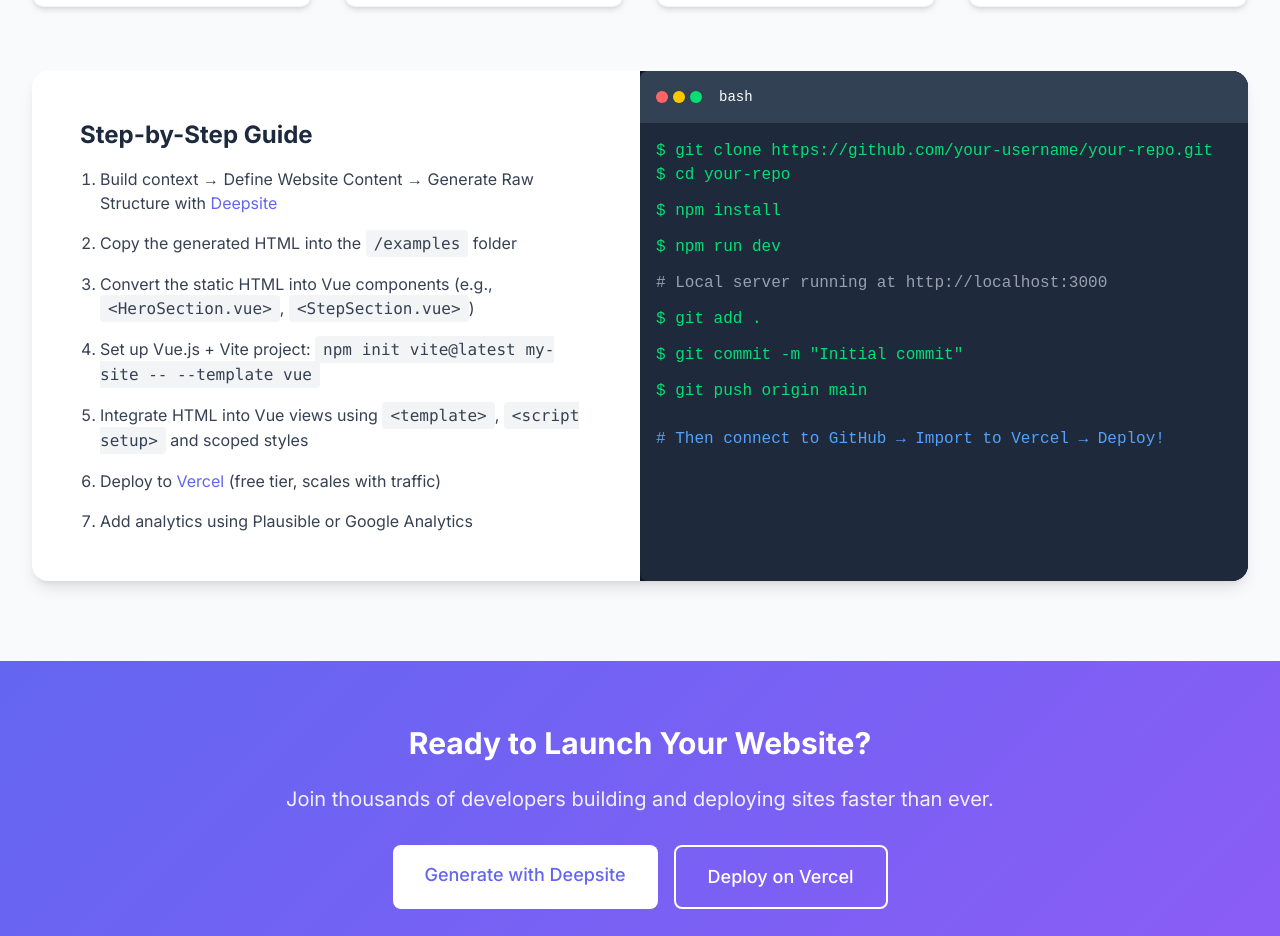
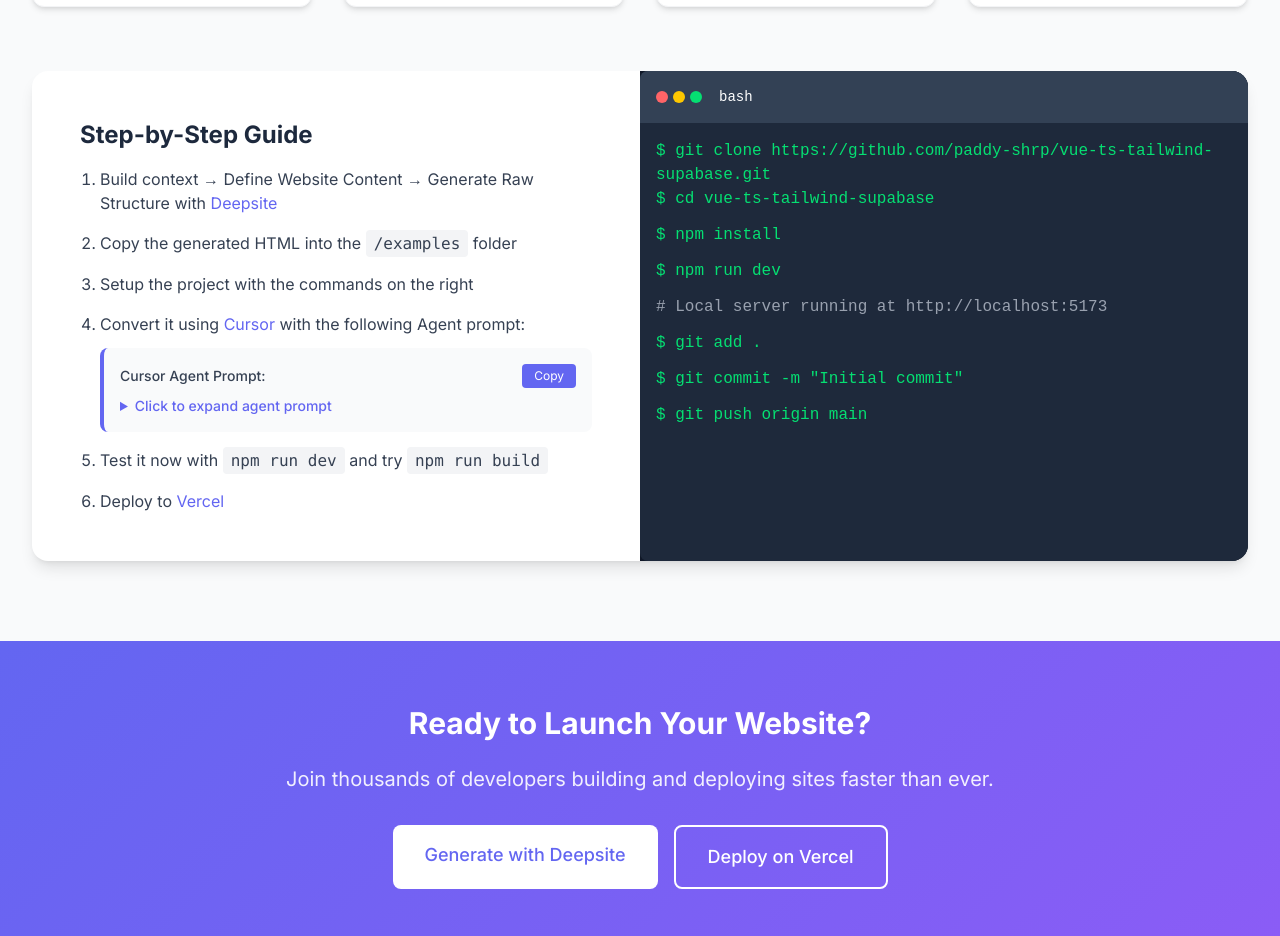
Before and after one commit to paddy-shrp/vue-ts-tailwind, a Vue app: page / in a window 1280 px wide. Shown: the part 1039-1975 px from the top of the page. Built offline with nearby package versions, Linux system fonts and the light colour scheme.

Commit message:
Refactor ProcessSection.vue: convert static HTML to Vue components, add agent prompt functionality with clipboard support, and update project setup instructions for improved clarity and usability.

```diff
--- a/src/components/ProcessSection.vue
+++ b/src/components/ProcessSection.vue
@@ -68,28 +68,40 @@
                                 <code class="bg-gray-100 px-2 py-1 rounded">/examples</code> folder
                             </li>
                             <li>
-                                Convert the static HTML into Vue components (e.g.,
-                                <code class="bg-gray-100 px-2 py-1 rounded">&lt;HeroSection.vue&gt;</code>,
-                                <code class="bg-gray-100 px-2 py-1 rounded">&lt;StepSection.vue&gt;</code>)
+                                Setup the project with the commands on the right
                             </li>
                             <li>
-                                Set up Vue.js + Vite project:
-                                <code
-                                    class="bg-gray-100 px-2 py-1 rounded">npm init vite@latest my-site -- --template vue</code>
+                                Convert it using <a href="https://cursor.com/agents/"
+                                    class="text-primary hover:underline" target="_blank">Cursor</a> with the following
+                                Agent prompt:
+                                <div class="mt-3 p-4 bg-gray-50 rounded-lg border-l-4 border-primary">
+                                    <div class="flex justify-between items-center mb-2">
+                                        <p class="text-sm font-medium text-gray-700">Cursor Agent Prompt:</p>
+                                        <button @click="copyAgentPrompt"
+                                            class="text-xs px-3 py-1 bg-primary text-white rounded hover:bg-primary-dark hover:cursor-pointer transition-colors flex items-center gap-1"
+                                            :class="{ 'bg-green-600': copySuccess }">
+                                            <span v-if="copySuccess">✓ Copied!</span>
+                                            <span v-else>Copy</span>
+                                        </button>
+                                    </div>
+                                    <details class="text-sm text-gray-600">
+                                        <summary
+                                            class="cursor-pointer font-medium text-primary hover:text-primary-dark">
+                                            Click to expand agent prompt
+                                        </summary>
+                                        <div class="mt-2 space-y-2 whitespace-pre-line">{{ agentPrompt }}</div>
+                                    </details>
+                                </div>
                             </li>
                             <li>
-                                Integrate HTML into Vue views using
-                                <code class="bg-gray-100 px-2 py-1 rounded">&lt;template&gt;</code>,
-                                <code class="bg-gray-100 px-2 py-1 rounded">&lt;script setup&gt;</code>
-                                and scoped styles
+                                Test it now with <code class="bg-gray-100 px-2 py-1 rounded">npm run dev</code> and try
+                                <code class="bg-gray-100 px-2 py-1 rounded">npm run build</code>
                             </li>
                             <li>
                                 Deploy to
                                 <a href="https://vercel.com" class="text-primary hover:underline"
                                     target="_blank">Vercel</a>
-                                (free tier, scales with traffic)
                             </li>
-                            <li>Add analytics using Plausible or Google Analytics</li>
                         </ol>
                     </div>
                     <div class="md:w-1/2 bg-gray-900 text-white">
@@ -104,22 +116,19 @@
                             </div>
                             <div class="terminal-content p-4">
                                 <div class="code-line text-green-400">
-                                    $ git clone https://github.com/your-username/your-repo.git
+                                    $ git clone https://github.com/paddy-shrp/vue-ts-tailwind-supabase.git
                                 </div>
-                                <div class="code-line mb-3 text-green-400">$ cd your-repo</div>
+                                <div class="code-line mb-3 text-green-400">$ cd vue-ts-tailwind-supabase</div>
                                 <div class="code-line mb-3 text-green-400">$ npm install</div>
                                 <div class="code-line mb-3 text-green-400">$ npm run dev</div>
                                 <div class="code-line mb-3 text-gray-400">
-                                    # Local server running at http://localhost:3000
+                                    # Local server running at http://localhost:5173
                                 </div>
                                 <div class="code-line mb-3 text-green-400">$ git add .</div>
                                 <div class="code-line mb-3 text-green-400">
                                     $ git commit -m "Initial commit"
                                 </div>
                                 <div class="code-line mb-3 text-green-400">$ git push origin main</div>
-                                <div class="code-line mt-6 text-blue-400">
-                                    # Then connect to GitHub → Import to Vercel → Deploy!
-                                </div>
                             </div>
                         </div>
                     </div>
@@ -128,3 +137,32 @@
         </div>
     </section>
 </template>
+
+<script setup lang="ts">
+import { ref, onMounted } from 'vue';
+
+const agentPrompt = ref('');
+const copySuccess = ref(false);
+
+const copyAgentPrompt = async () => {
+    try {
+        await navigator.clipboard.writeText(agentPrompt.value);
+        copySuccess.value = true;
+        setTimeout(() => {
+            copySuccess.value = false;
+        }, 2000);
+    } catch (error) {
+        console.error('Failed to copy text:', error);
+    }
+};
+
+onMounted(async () => {
+    try {
+        const textModule = await import('../assets/agent-prompt.txt?raw');
+        agentPrompt.value = textModule.default;
+    } catch (error) {
+        console.error('Failed to load agent prompt:', error);
+        agentPrompt.value = 'Failed to load agent prompt';
+    }
+});
+</script>
```
Also changed, not shown: src/assets/agent-prompt.txt (added).
